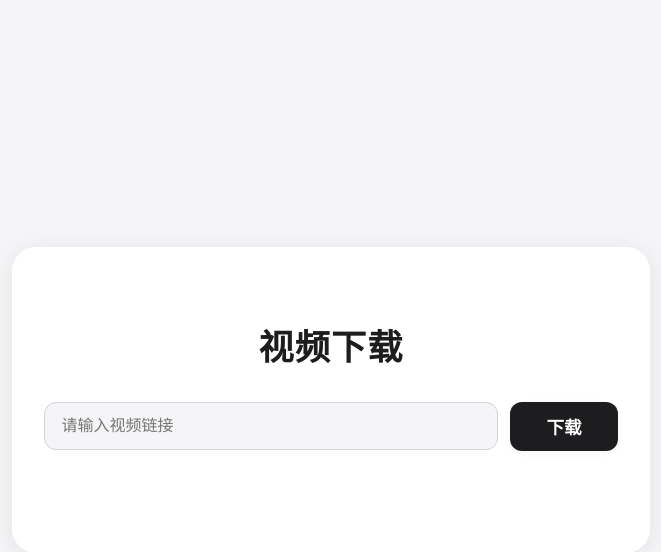
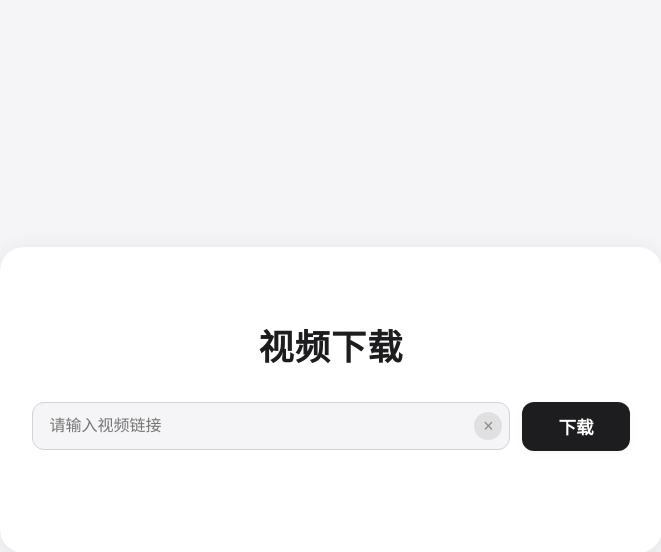
Before and after one commit to kongbai-rgb/video-downloader, a Flask app: page / in a window 1280 px wide. Shown: the top 552 px of the page, without its empty margins (309-970 px from the left). Run offline with Flask 3, Linux system fonts and the light colour scheme.

Commit message:
取消一些没用功能

```diff
--- a/templates/index.html
+++ b/templates/index.html
@@ -39,10 +39,15 @@
             gap: 12px;
             margin-bottom: 24px;
         }
+        .input-group {
+            display: flex;
+            align-items: center;
+            position: relative;
+        }
         input[type="text"] {
             width: 420px;
             max-width: 90vw;
-            padding: 14px 16px;
+            padding: 14px 40px 14px 16px;
             border: 1px solid #d2d2d7;
             border-radius: 12px;
             font-size: 1rem;
@@ -54,7 +59,30 @@
             border: 1.5px solid #0071e3;
             background: #fff;
         }
-        button {
+        .clear-btn {
+            position: absolute;
+            right: 8px;
+            top: 50%;
+            transform: translateY(-50%);
+            background: #e0e0e0;
+            border: none;
+            border-radius: 50%;
+            width: 28px;
+            height: 28px;
+            display: flex;
+            align-items: center;
+            justify-content: center;
+            cursor: pointer;
+            font-size: 1.1rem;
+            color: #888;
+            transition: background 0.2s, color 0.2s, box-shadow 0.2s;
+        }
+        .clear-btn:active, .download-btn:active {
+            background: #0071e3;
+            color: #fff;
+            box-shadow: 0 2px 8px rgba(0,113,227,0.10);
+        }
+        button.download-btn {
             padding: 12px 36px;
             background: #1d1d1f;
             color: #fff;
@@ -64,11 +92,17 @@
             font-weight: 600;
             cursor: pointer;
             box-shadow: 0 2px 8px rgba(0,0,0,0.04);
-            transition: background 0.2s, box-shadow 0.2s;
+            transition: background 0.2s, box-shadow 0.2s, color 0.2s;
         }
-        button:hover {
-            background: #0071e3;
+        button.download-btn:hover {
+            background: #1d1d1f;
+            color: #fff;
             box-shadow: 0 4px 16px rgba(0,113,227,0.08);
+        }
+        button.download-btn:active {
+            background: #005bb5;
+            color: #fff;
+            box-shadow: 0 2px 8px rgba(0,113,227,0.10);
         }
         #result {
             margin-top: 28px;
@@ -88,11 +122,11 @@
                 flex-direction: column;
                 gap: 8px;
             }
-            input[type="text"] {
+            .input-group input[type="text"] {
                 width: 90vw;
                 font-size: 0.95rem;
             }
-            button {
+            button.download-btn {
                 font-size: 1rem;
                 padding: 10px 18px;
                 width: 100%;
@@ -104,12 +138,19 @@
     <div class="container">
         <h1>视频下载</h1>
         <div class="input-row">
-            <input type="text" id="url" placeholder="请输入视频链接">
-            <button onclick="download()">下载</button>
+            <div class="input-group">
+                <input type="text" id="url" placeholder="请输入视频链接">
+                <button class="clear-btn" onclick="clearInput()" title="清除">×</button>
+            </div>
+            <button class="download-btn" onclick="download()">下载</button>
         </div>
         <p id="result"></p>
     </div>
     <script>
+        function clearInput() {
+            document.getElementById('url').value = '';
+            document.getElementById('url').focus();
+        }
         function download() {
             const url = document.getElementById('url').value;
             fetch('/download', {
@@ -120,15 +161,13 @@
             .then(res => res.json())
             .then(data => {
                 if (data.success) {
-                    alert(data.msg);
                     // 自动下载
                     window.location.href = data.download_url;
-                } else {
-                    alert(data.msg);
                 }
+                // 失败时不做任何提示
             })
             .catch(err => {
-                alert('请求失败，请检查网络或稍后重试');
+                // 请求异常也不做任何提示
             });
         }
     </script>
```
